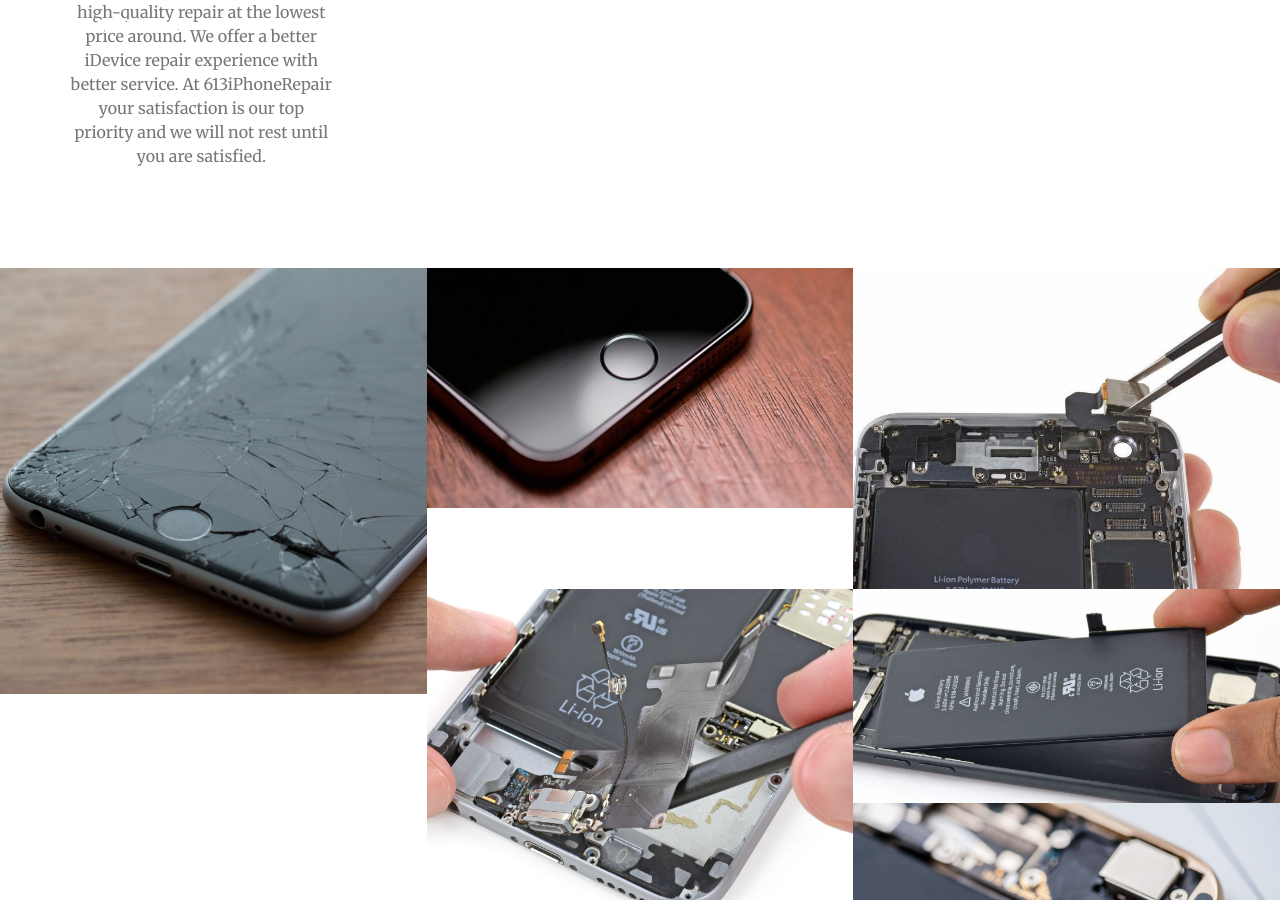
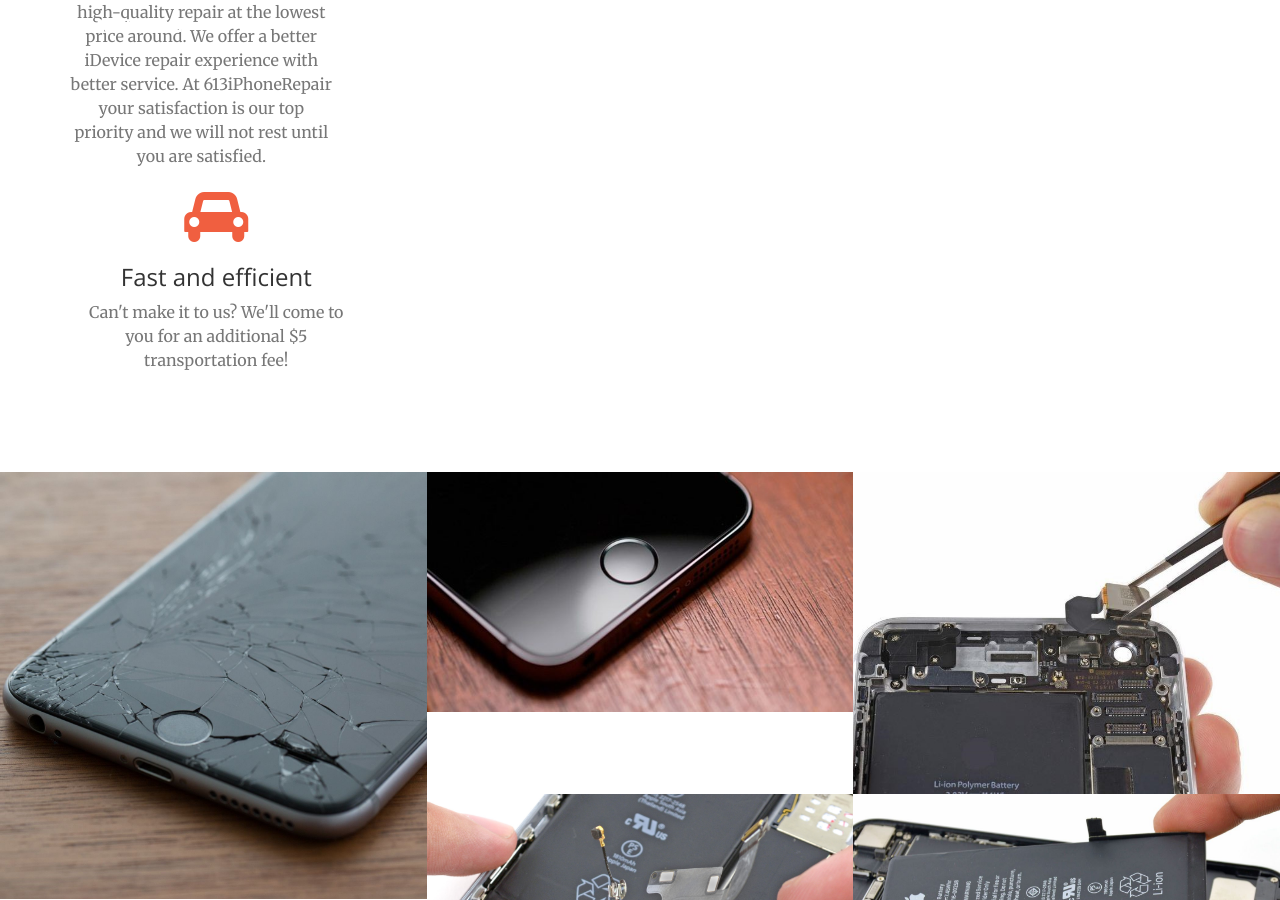
Before and after one commit to SuhaibElkomy/613iphonerepair, a Jekyll site: the page built from index.html, in a window 1280 px wide and 900 px high, scrolled down 2251 px. Built offline with Jekyll 4.4.1, drawn with Linux system fonts in a browser that asks for light colours.

Commit message:
Update WalletFriendly.html

```diff
--- a/_includes/WalletFriendly.html
+++ b/_includes/WalletFriendly.html
@@ -15,4 +15,12 @@
                     <h3>Fast and efficient</h3>
                     <p class="text-muted">The difference between us and the other guys is that we care about you and your device. We work hard to get you reconnected as quickly as possible with a high-quality repair at the lowest price around. We offer a better iDevice repair experience with better service. At 613iPhoneRepair your satisfaction is our top priority and we will not rest until you are satisfied.</p>
                 </div>
+     <div class="container">
+        <div class="row">
+            <div class="col-lg-3 text-center">
+                <div class="service-box">
+                    <i class="fa fa-4x fa-car wow bounceIn text-primary"></i>
+                    <h3>Fast and efficient</h3>
+                    <p class="text-muted">Can't make it to us? We'll come to you for an additional $5 transportation fee!</p>
+                </div>
                 </section>
```
